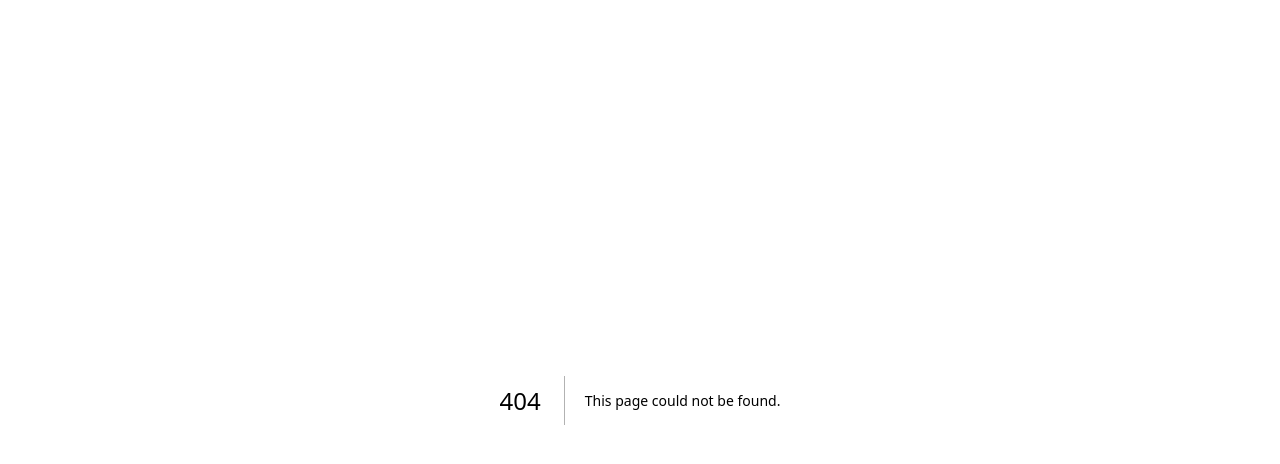
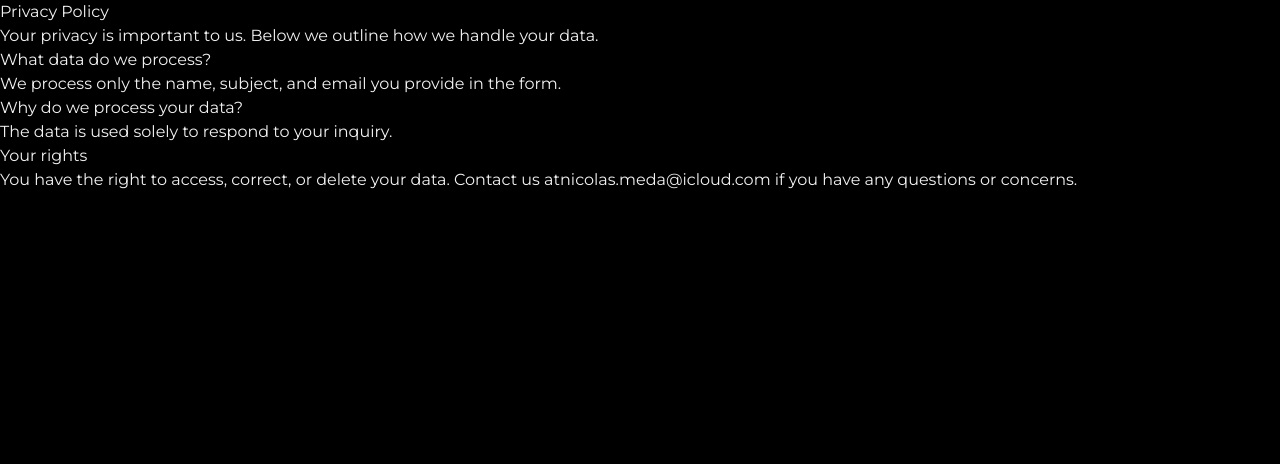
Before and after one commit to Nixk25/portfolio-project, a Next.js app: page /privacy in a window 1280 px wide. Before the commit this address had no page. Shown: the top 464 px of the page. Built offline with nearby package versions, Linux system fonts and the light colour scheme.

Commit message:
pridani prav

```diff
--- /dev/null
+++ b/app/privacy/page.jsx
@@ -0,0 +1,29 @@
+import React from "react";
+
+const page = () => {
+  return (
+    <>
+      <h1>Privacy Policy</h1>
+      <p>
+        Your privacy is important to us. Below we outline how we handle your
+        data.
+      </p>
+      <h2>What data do we process?</h2>
+      <p>
+        We process only the name, subject, and email you provide in the form.
+      </p>
+      <h2>Why do we process your data?</h2>
+      <p>The data is used solely to respond to your inquiry.</p>
+
+      <h2>Your rights</h2>
+      <p>
+        You have the right to access, correct, or delete your data. Contact us
+        at
+        <a href="mailto:nicolas.meda@icloud.com">nicolas.meda@icloud.com</a> if
+        you have any questions or concerns.
+      </p>
+    </>
+  );
+};
+
+export default page;
--- a/components/Contact.jsx
+++ b/components/Contact.jsx
@@ -129,6 +129,14 @@ const Contact = () => {
                 }}
               />
             </div>
+            <a
+              href="/privacy"
+              target="_blank"
+              className="flex justify-start w-full text-start"
+            >
+              By submitting, you agree to data processing.
+            </a>
+
             <Button
               onClick={() => {
                 if (formValues.name == "" && formValues.email == "") {
```
